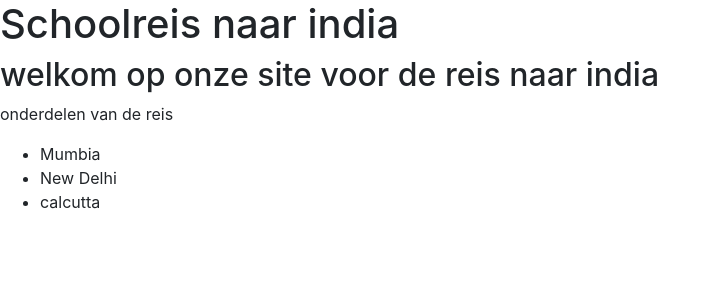
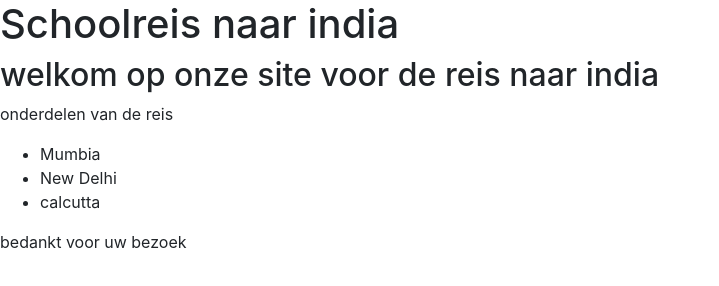
Before and after one commit to mathiasbonne/reis-website-live, a plain HTML site: page images/index.html in a window 1280 px wide. Shown: the whole page, without its empty margins (0-719 px from the left). Drawn offline with nearby package versions, Linux system fonts and the light colour scheme.

Commit message:
bedankt bezoek

```diff
--- a/images/index.html
+++ b/images/index.html
@@ -21,7 +21,7 @@
     <li>New Delhi</li>
     <li>calcutta</li>
   </ul>
-
+  <p>bedankt voor uw bezoek</p>
 
 
 
```
